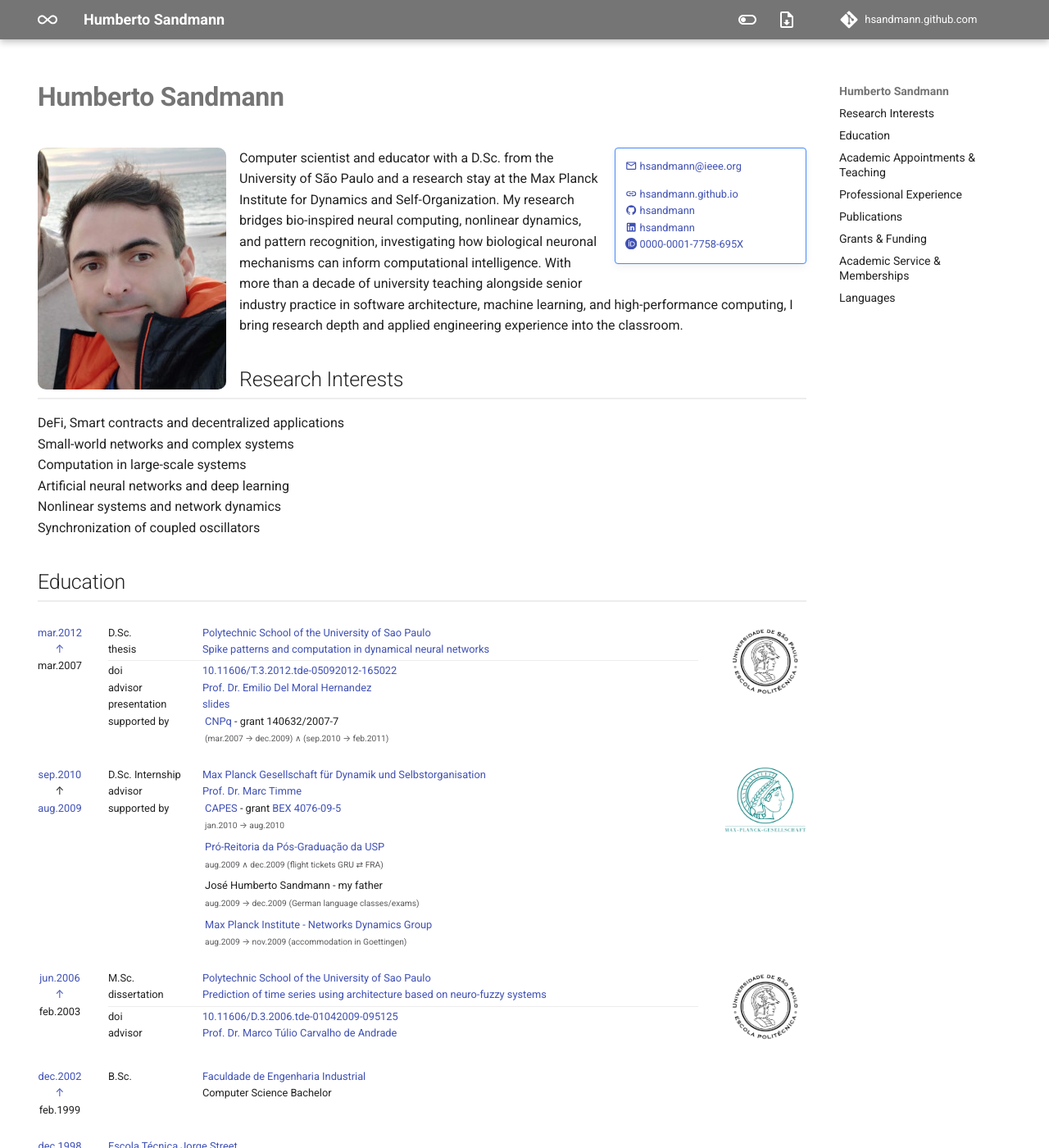
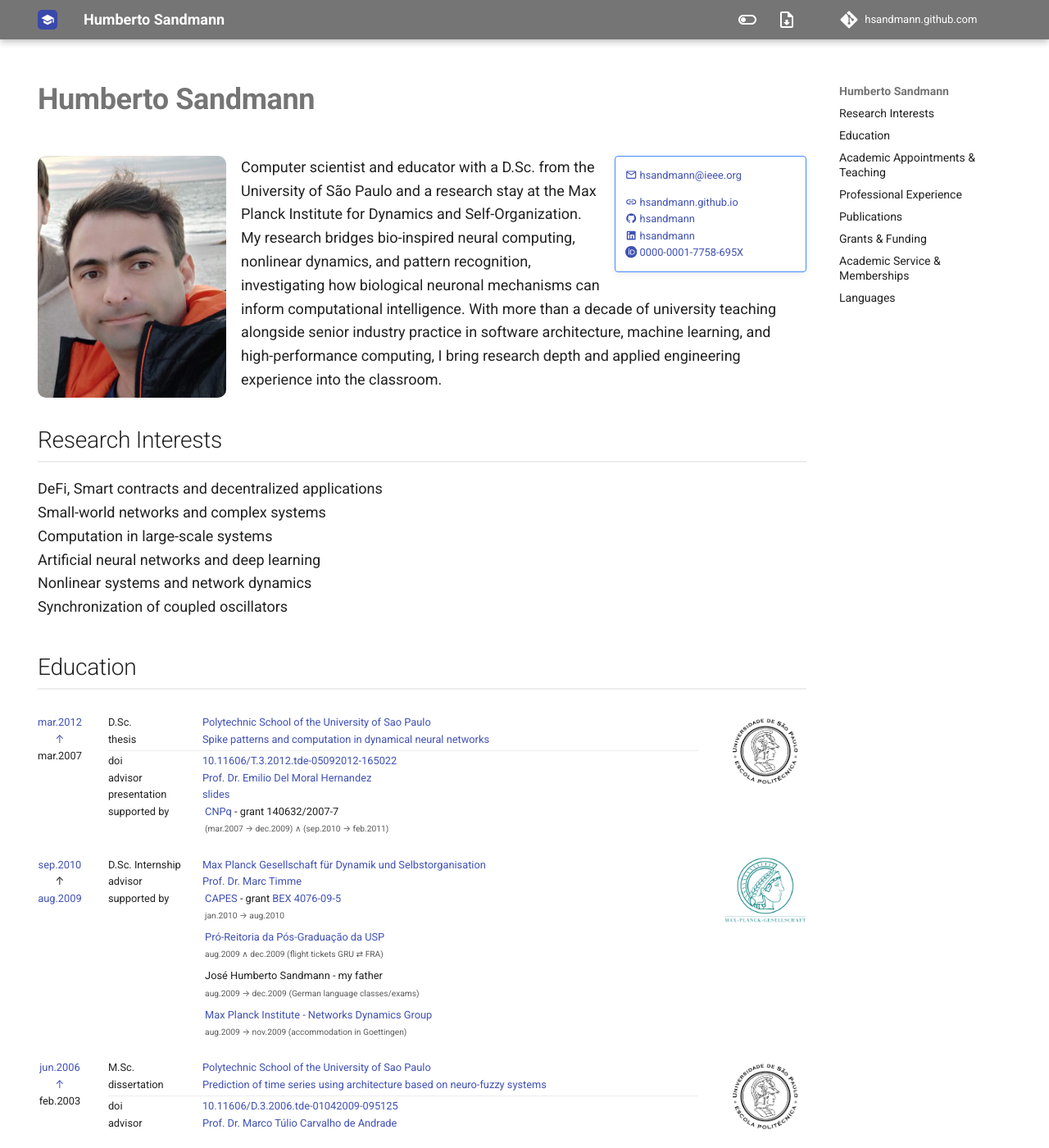
Before and after one commit to hsandmann/hsandmann.github.com, an MkDocs documentation site: the page built from docs/index.md, in a window 1280 px wide and 1400 px high. Shown: the whole window at 82% size. Built offline with MkDocs 1.6.1 and Material for MkDocs 9.7.7, drawn with Linux system fonts in a browser that asks for light colours; comment, search, counter and statistics services are not loaded.

Commit message:
Polish CV layout: larger text, section float fix, favicon logo
- Bump base content font to 0.9rem for readability
- Add clear:both to section headings so they start below the floated
  photo/contact box (fixes cramped Research Interests)
- Use the graduation-cap favicon as the top-bar logo

Co-Authored-By: Claude Opus 4.8 <noreply@anthropic.com>

```diff
--- a/docs/stylesheets/extra.css
+++ b/docs/stylesheets/extra.css
@@ -45,8 +45,16 @@ hr {
     display: none;
 }
 
-/* Section headings — subtle rule under each major CV section */
+/* Larger, more readable base text than Material's default 0.8rem */
+.md-typeset {
+    font-size: 0.9rem;
+}
+
+/* Section headings — subtle rule under each major CV section.
+   clear: both makes each section start below the floated photo/contact box
+   instead of wrapping beside it (fixes the cramped "Research Interests"). */
 .md-typeset h2 {
+    clear: both;
     border-bottom: 2px solid var(--md-default-fg-color--lightest);
     padding-bottom: 0.2em;
     margin-top: 1.4em;
--- a/mkdocs.yml
+++ b/mkdocs.yml
@@ -33,8 +33,8 @@ theme:
     - navigation.path
     - navigation.tracking
   favicon: assets/img/favicon.svg
+  logo: assets/img/favicon.svg
   icon:
-    logo: material/infinity
     admonition:
       note: fontawesome/solid/note-sticky
       abstract: fontawesome/solid/book
```
